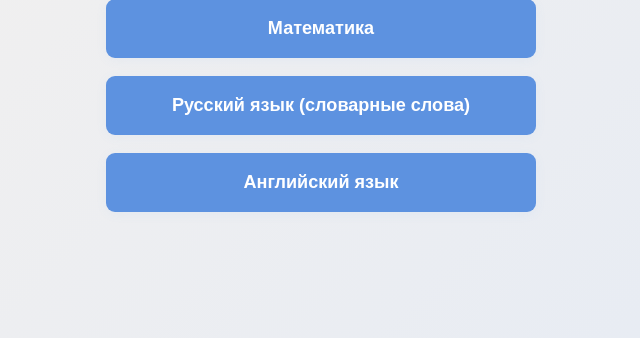
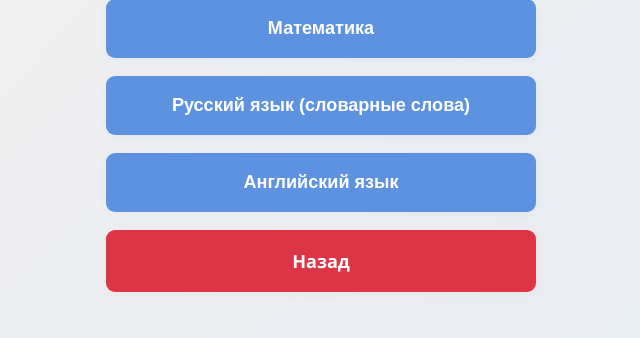
Before and after one commit to Zaharov89/Arina, a Flask app: page /subjects in a window 1280 px wide. Shown: the part 200-538 px from the top of the page, without its empty margins (319-959 px from the left). Run offline with Flask 3, Linux system fonts and the light colour scheme; parts of the project's set-up code (start-up, migrations or seed data) failed here and were passed over.

Commit message:
Initial commitподододод 3

```diff
--- a/Arina/templates/subjects.html
+++ b/Arina/templates/subjects.html
@@ -42,16 +42,41 @@
         .main-btn.subject-btn:hover {
             background: #3877bc !important;
         }
+
+        /* Кнопка "Назад" — красная, без стрелочки и подчёркивания */
+        .main-btn.back-btn {
+            background: #dc3545;
+            color: #fff;
+            width: 100%;
+            font-size: 1.13em;
+            font-weight: 600;
+            border: none;
+            border-radius: 9px;
+            padding: 19px 0;
+            margin: 0;
+            cursor: pointer;
+            box-shadow: 0 2px 12px #ff6b6b10;
+            transition: background .18s, color .16s;
+            text-align: center;
+            text-decoration: none; /* Убираем подчёркивание */
+        }
+
+        .main-btn.back-btn:hover {
+            background: #c82333 !important;
+        }
     </style>
 </head>
 <body>
     <div class="container">
         <h2>Какой предмет будете повторять?</h2>
         <div class="subject-col">
-            <a href="/stats?student={{ student }}" class="main-btn subject-btn" style="background: #e67e22; border: 2px solid #d35400; text-decoration: none; display: inline-block;">Дневник
+            <a href="/stats?student={{ student }}" class="main-btn subject-btn" style="background: #e67e22; border: 2px solid #d35400; text-decoration: none; display: inline-block;">Дневник</a>
             <a href="/math?student={{ student }}"><button class="main-btn subject-btn">Математика</button></a>
             <a href="/russian?student={{ student }}"><button class="main-btn subject-btn">Русский язык (словарные слова)</button></a>
             <a href="/english/menu?student={{ student }}"><button class="main-btn subject-btn">Английский язык</button></a>
+
+            <!-- КНОПКА НАЗАД — КРАСНАЯ, БЕЗ СТРЕЛОЧКИ И ПОДЧЁРКИВАНИЯ -->
+            <a href="/" class="main-btn back-btn">Назад</a>
         </div>
     </div>
 </body>
```
Also changed, not shown: Arina/templates/english/menu.html (+9 -2 lines), Arina/templates/math/menu.html (+7 -2 lines), Arina/templates/russian/menu.html (+8 -2 lines).
